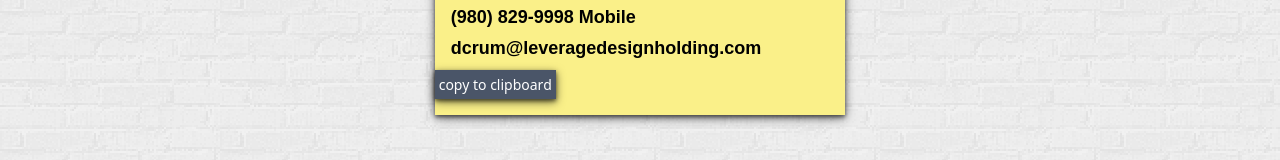
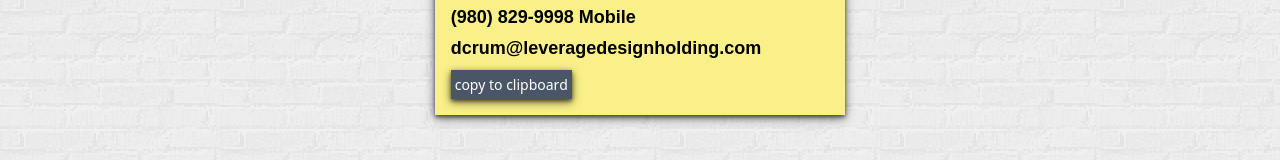
Before and after one commit to ccrum292/leverage_design_holding, a Next.js app: page /contact in a window 1280 px wide. Shown: the part 333-493 px from the top of the page. Built offline with nearby package versions, Linux system fonts and the light colour scheme.

Commit message:
improved button styling on contact page

```diff
--- a/pages/contact/index.js
+++ b/pages/contact/index.js
@@ -49,7 +49,7 @@ export default function IndexPage() {
                 <h5 className="jost mx-4 text-lg font-bold my-1">(980) 829-9998 Mobile</h5>
                 <div className="flex flex-wrap">
                   <h5 className="jost mx-4 text-lg font-bold mb-2">dcrum@leveragedesignholding.com</h5>
-                  <button onClick={() => copyEmail()} className="text-center text-sm text-white bg-gray-700 shadowClass mx-4 sm:mx-0 mb-4 cursor-pointer p-1 self-center transition duration-700 ease-in-out transform duration-700 hover:text-black hover:font-black hover:bg-gray-500 hover:scale-105">copy to clipboard</button>
+                  <button onClick={() => copyEmail()} className="text-center text-sm text-white bg-gray-700 shadowClass mx-4 mb-4 cursor-pointer p-1 self-center transition duration-700 ease-in-out transform duration-700 hover:text-black hover:font-black hover:bg-gray-500 hover:scale-105">copy to clipboard</button>
                 </div>
               </div>
             </div>
```
